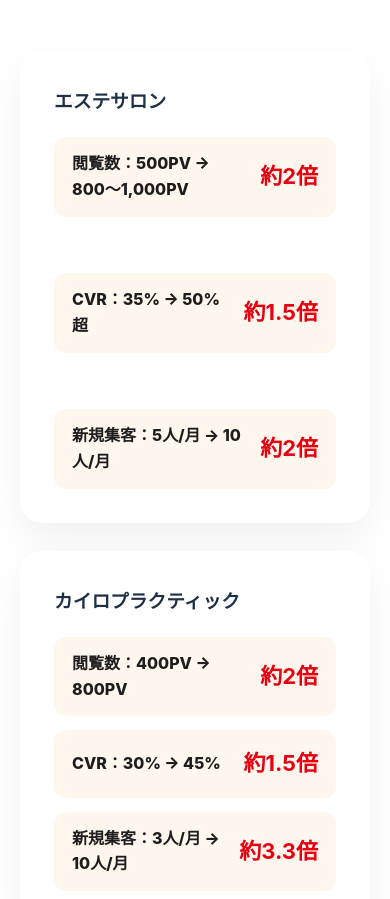
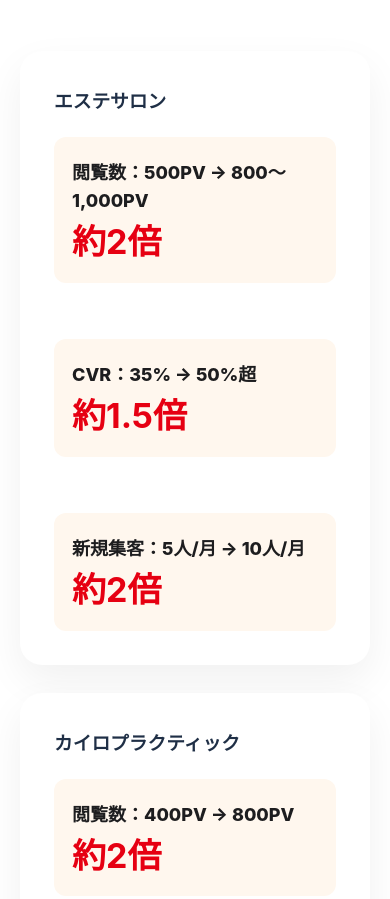
Before and after one commit to haraguchit7-eng/beauty-consultingLP, a plain HTML site: page index.html in a window 390 px wide. Shown: the part 5361-6260 px from the top of the page. Drawn offline with Linux system fonts and the light colour scheme.

Commit message:
Update index.html

```diff
--- a/index.html
+++ b/index.html
@@ -1560,6 +1560,29 @@ body{
     flex-shrink:0;
     white-space:nowrap !important;
     font-size:22px !important;
+  }
+}
+  @media(max-width:768px){
+
+  .kpi div{
+    display:block !important;
+    padding:22px 18px !important;
+    line-height:1.6 !important;
+  }
+
+  .kpi div span{
+    display:block !important;
+    font-size:18px !important;
+    line-height:1.55 !important;
+    margin-bottom:8px !important;
+  }
+
+  .kpi strong{
+    display:block !important;
+    font-size:34px !important;
+    line-height:1.1 !important;
+    white-space:nowrap !important;
+    margin-left:0 !important;
   }
 }
 </style>
```
